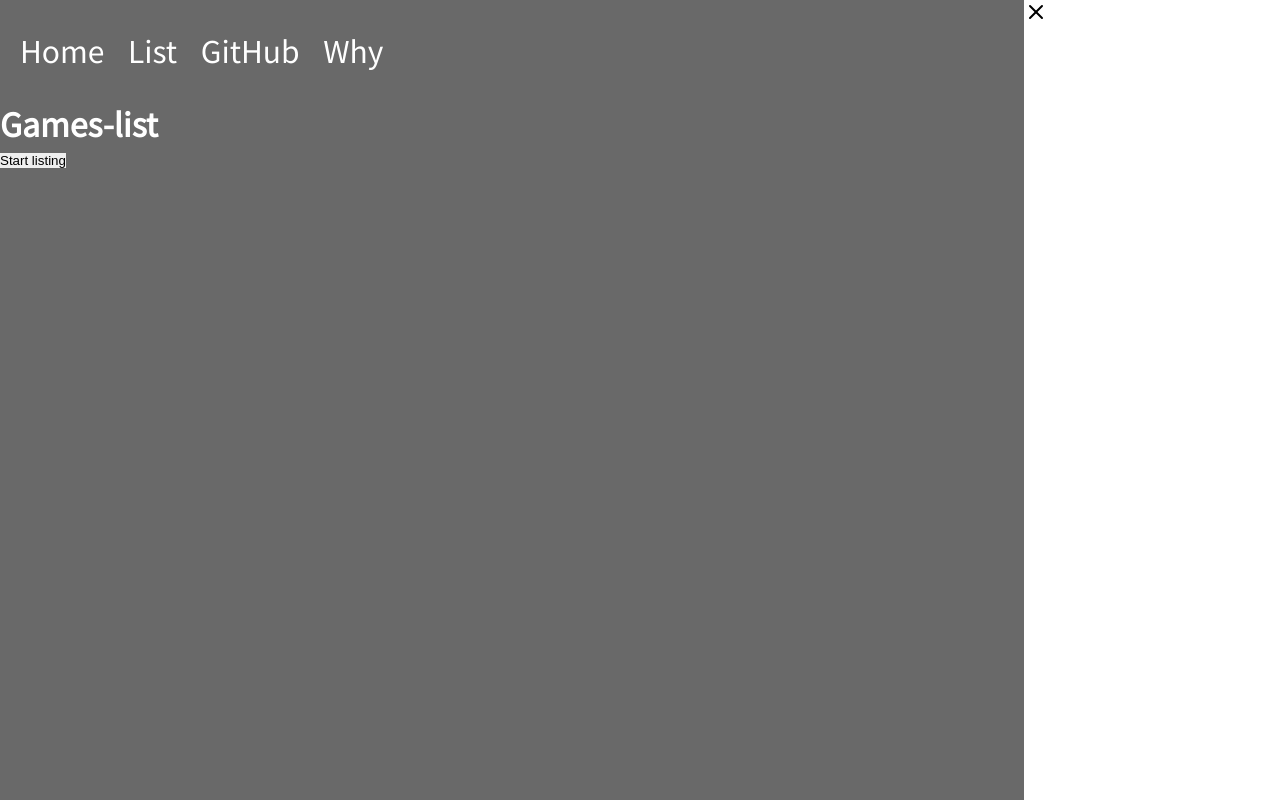
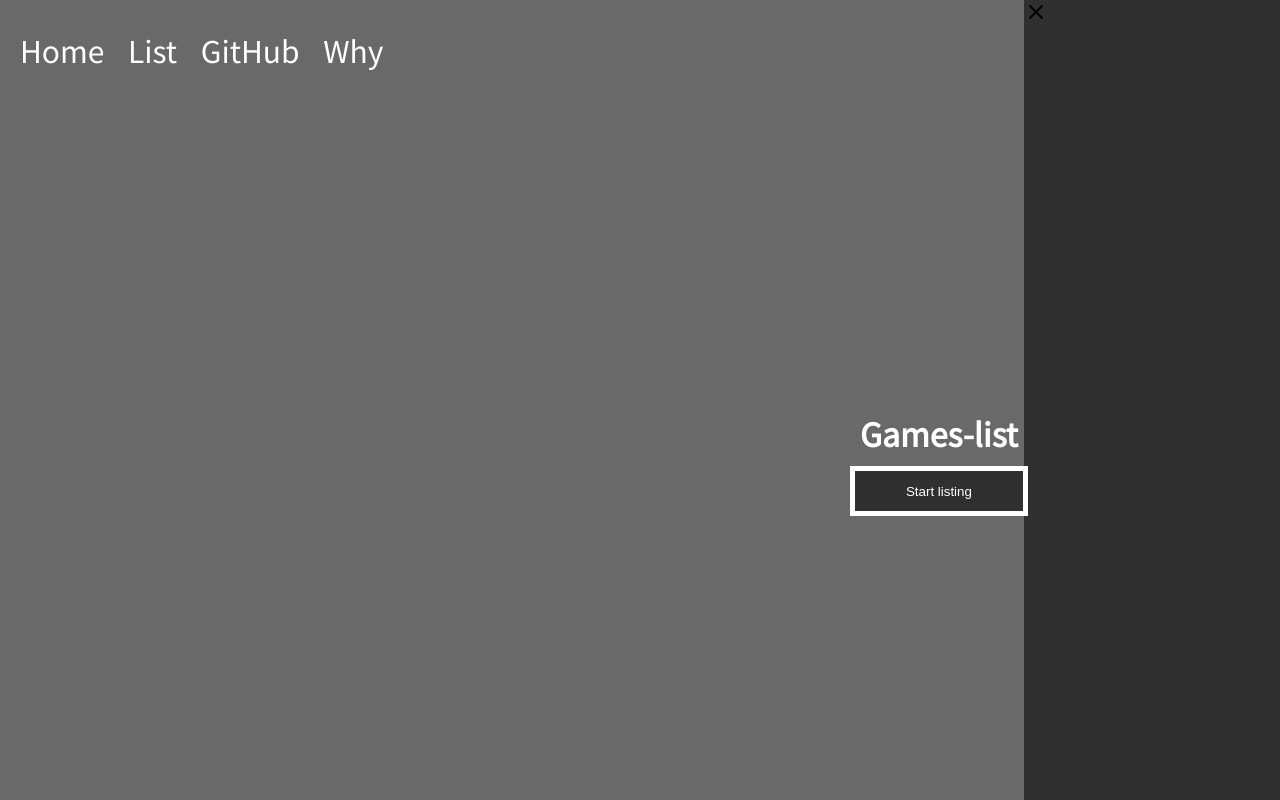
Before and after one commit to Lactyos/Games-list, a plain HTML site: page index.html in a window 1280 px wide. Both pictures are taken after a click on the picture 1230 px from the left and 50 px from the top of the page. Drawn offline with Linux system fonts and the light colour scheme; files whose address does not match are found by name.

Commit message:
Update styles.css

```diff
--- a/styles.css
+++ b/styles.css
@@ -13,6 +13,11 @@ body {
 #settings_icon {
     cursor: pointer;
     margin-right: 30px;
+    transition: color 0.5s ease;
+}
+
+#settings_icon:hover {
+    color: #606060;
 }
 
 #close_btn {
@@ -28,6 +33,7 @@ body {
     height: 100%;
     background-color: white;
     display: none;
+    background-color: #303030;
 }
 
 .nav_bar {
@@ -41,15 +47,40 @@ a {
     color: white;
     cursor: pointer;
     text-decoration: none;
-    transition: color 0.1 ease;
+    transition: color 0.5s ease;
     font-size: 30px;
     margin: 10px;
 }
 
 a:hover {
-    color: gainsboro;
+    color: #606060;
 }
 
 .links {
     margin-left: 10px;
 }
+
+#title_div {
+    position: absolute;
+    top: 400px;
+    left: 850px;
+    display: flex;
+    flex-direction: column;
+}
+
+#title {
+    margin: 10px;
+}
+
+#start_btn {
+    background-color: #303030;
+    border: white 5px solid;
+    height: 50px;
+    color: white;
+    transition: color 0.5 ease;
+}
+
+#start_btn:hover {
+    background-color: #303030;
+    cursor: pointer;
+}
```
